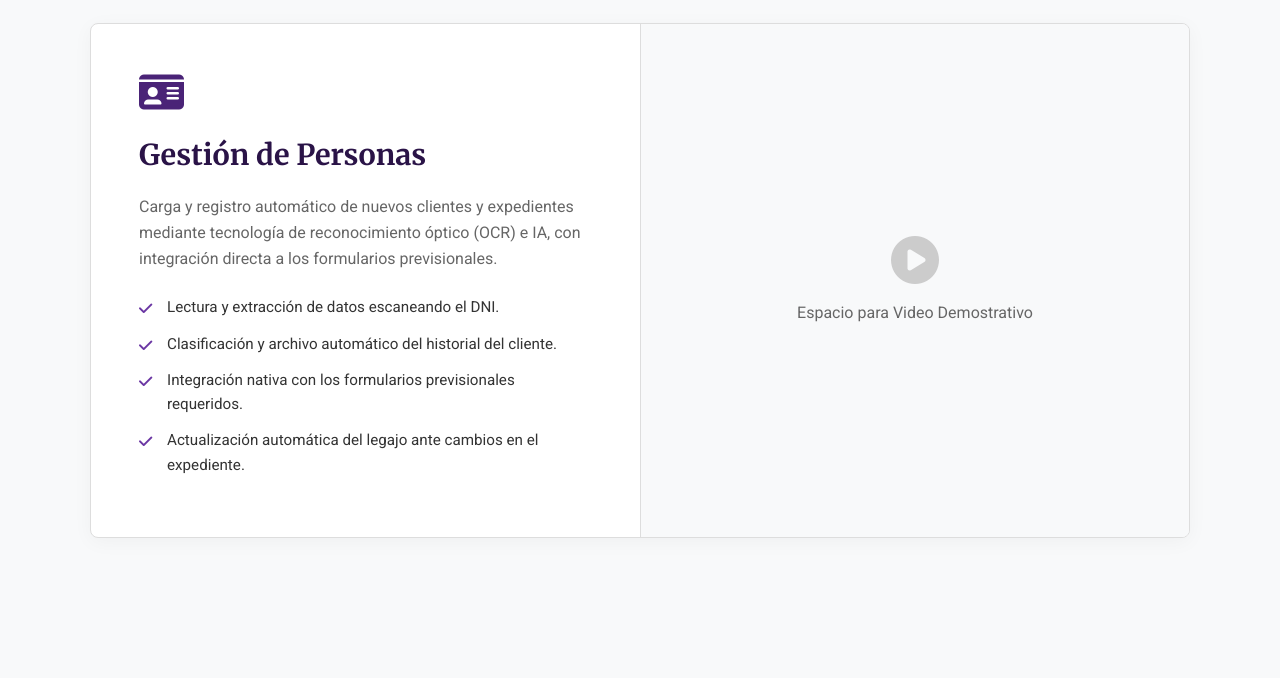
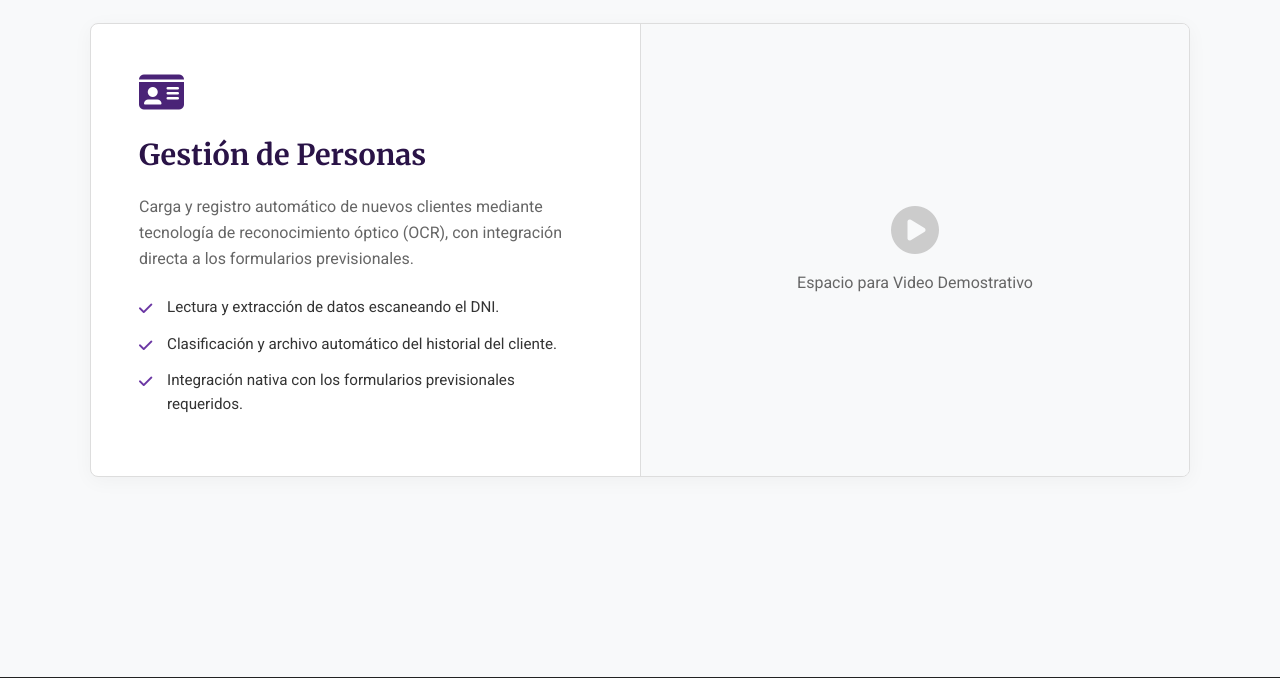
Before and after one commit to OctavioGalvan5/Pagina-congreso-previcional, a Flask app: page /modulos_ia in a window 1280 px wide. Shown: the part 426-1104 px from the top of the page. Run offline with Flask 3, Linux system fonts and the light colour scheme.

Commit message:
Ajustar descripciones de módulos IA según revisión
Se quitaron ítems de Gestión de Personas, Calculadoras,
Escritos con IA y Biblioteca de Jurisprudencia.

Co-Authored-By: Claude Sonnet 4.6 <noreply@anthropic.com>

```diff
--- a/templates/modulos_ia.html
+++ b/templates/modulos_ia.html
@@ -175,12 +175,11 @@
                     <div class="module-info">
                         <i class="fas fa-id-card module-icon"></i>
                         <h3>Gestión de Personas</h3>
-                        <p>Carga y registro automático de nuevos clientes y expedientes mediante tecnología de reconocimiento óptico (OCR) e IA, con integración directa a los formularios previsionales.</p>
+                        <p>Carga y registro automático de nuevos clientes mediante tecnología de reconocimiento óptico (OCR), con integración directa a los formularios previsionales.</p>
                         <ul class="feature-list">
                             <li>Lectura y extracción de datos escaneando el DNI.</li>
                             <li>Clasificación y archivo automático del historial del cliente.</li>
                             <li>Integración nativa con los formularios previsionales requeridos.</li>
-                            <li>Actualización automática del legajo ante cambios en el expediente.</li>
                         </ul>
                     </div>
                     <div class="module-video">
@@ -202,8 +201,6 @@
                         <ul class="feature-list">
                             <li>Calculadora del haber: movilidad jubilatoria histórica y reajuste.</li>
                             <li>Calculadora del tope: aplicación de topes máximos vigentes de ANSES.</li>
-                            <li>Cálculo de UMA y generación automática del escrito correspondiente.</li>
-                            <li>Régimen docente y docente universitario.</li>
                         </ul>
                     </div>
                     <div class="module-video">
@@ -224,8 +221,6 @@
                         <p>Redacción asistida de documentos jurídicos completos a partir de los datos procesados del expediente, con salida directa en formato Word.</p>
                         <ul class="feature-list">
                             <li>Escritos de liquidación (primera vez, ampliación, descuentos).</li>
-                            <li>Redacción de agravios y apelaciones asistida por IA.</li>
-                            <li>Generación de demandas completas estructuradas.</li>
                             <li>Exportación directa en formato Word (.docx).</li>
                         </ul>
                     </div>
@@ -247,8 +242,6 @@
                         <p>Base de datos de fallos y sentencias en materia previsional, organizada y buscable con inteligencia artificial para encontrar el precedente relevante en segundos.</p>
                         <ul class="feature-list">
                             <li>Búsqueda por materia, tribunal, fecha y palabras clave.</li>
-                            <li>Organización temática: movilidad, tope, reajuste, régimen especial.</li>
-                            <li>Resumen automático de cada fallo mediante IA.</li>
                             <li>Descarga y exportación de sentencias seleccionadas.</li>
                         </ul>
                     </div>
```
